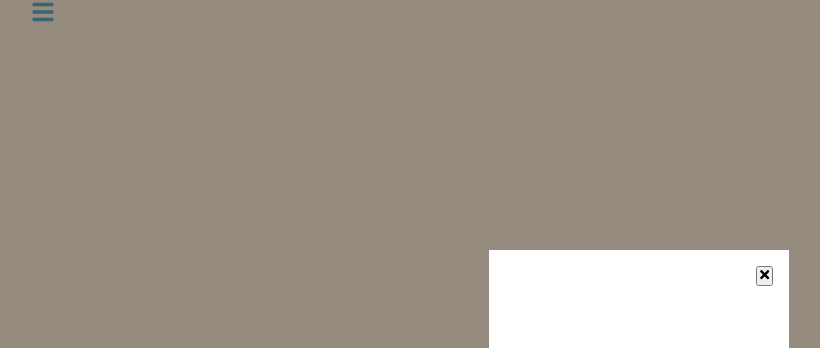
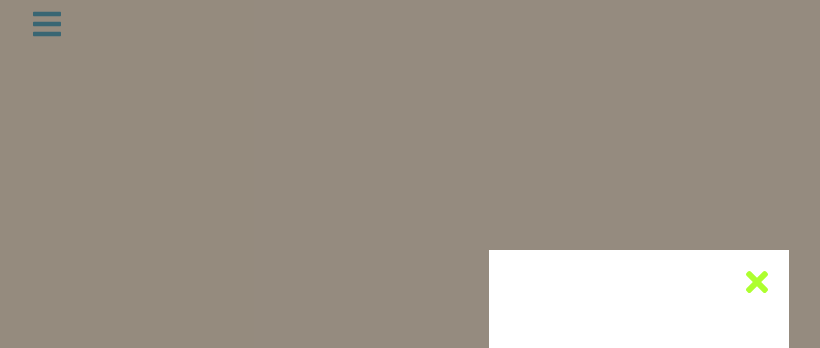
Before and after one commit to emmeiwhite/10-Sidebar-Modal-Context-API, a React (Create React App) app: page / in a window 1280 px wide. Both pictures are taken after a click on the button "Show Modal". Shown: the top 348 px of the page, without its empty margins (1-821 px from the left). Built offline with nearby package versions, Linux system fonts and the light colour scheme.

Commit message:
Sidebar State logic working fine.

```diff
--- a/src/components/Home.js
+++ b/src/components/Home.js
@@ -17,7 +17,7 @@ const Home = () => {
   }, [modalBtnClick]);
   return (
     <section className="home-container">
-      <FaBars className="fa-bars" onClick={handleIconClick} />
+      <FaBars className="fa-bars" onClick={() => handleIconClick("open")} />
       <Sidebar isIconClicked={iconClick} />
       <Modal isModalBtnClicked={modalBtnClick} />
       <button
--- a/src/components/Modal.js
+++ b/src/components/Modal.js
@@ -13,9 +13,11 @@ const Modal = ({ isModalBtnClicked }) => {
       >
         <div className="modal-content">
           <p>Here goes the modal content</p>
-          <button onClick={() => handleModalBtnClick("close")}>
-            <FaTimes />
-          </button>
+
+          <FaTimes
+            className="modal-close-icon"
+            onClick={() => handleModalBtnClick("close")}
+          />
         </div>
       </div>
     </main>
--- a/src/components/Sidebar.js
+++ b/src/components/Sidebar.js
@@ -1,12 +1,20 @@
-import React from "react";
+import React, { useContext } from "react";
 import logo from "./../logo.svg";
 import { FaTimes } from "react-icons/fa";
 import { social, links } from "./../data";
+import { SidebarModalContext } from "./../context";
 
 const Sidebar = ({ isIconClicked }) => {
+  const { handleIconClick } = useContext(SidebarModalContext);
   return (
     <aside className={`sidebar ${isIconClicked ? "show" : "hide"}`}>
-      <p>Links goes here</p>
+      <div className="sidebar-heading">
+        <img src={logo} alt="logo" width="150" />
+        <FaTimes
+          className="sidebar-close-icon"
+          onClick={() => handleIconClick("close")}
+        />
+      </div>
     </aside>
   );
 };
--- a/src/context.js
+++ b/src/context.js
@@ -24,9 +24,16 @@ export default function ContextComponent({ children }) {
     }
   };
 
-  const handleIconClick = () => {
+  const handleIconClick = (iconState) => {
     console.log("Icon clicked");
-    setIconClick(true);
+    switch (iconState) {
+      case "open":
+        setIconClick(true);
+        break;
+      case "close":
+        setIconClick(false);
+        break;
+    }
   };
 
   return (
--- a/src/index.css
+++ b/src/index.css
@@ -148,8 +148,9 @@ Home
 }
 .fa-bars {
   color: rgb(56, 172, 226);
-  font-size: 1.5rem;
+  font-size: 2rem;
   cursor: pointer;
+  margin-top: 0.5rem;
 }
 .modal-btn {
   border: none;
@@ -173,12 +174,25 @@ Home
   left: -300px;
   top: 0;
   transition: all 0.7s ease-in-out;
+  padding: 1rem;
 }
 .sidebar.show {
   left: 0;
 }
 .sidebar.hide {
   left: -400px;
+}
+
+.sidebar-heading {
+  display: flex;
+  justify-content: space-between;
+  align-items: center;
+}
+
+.sidebar-close-icon {
+  font-size: 2rem;
+  color: greenyellow;
+  cursor: pointer;
 }
 
 /* --- Modal --- */
@@ -209,8 +223,11 @@ Home
   display: flex;
 }
 
-.modal-content button {
+.modal-content .modal-close-icon {
   position: absolute;
   right: 1rem;
   top: 1rem;
+  font-size: 2rem;
+  color: greenyellow;
+  cursor: pointer;
 }
```
